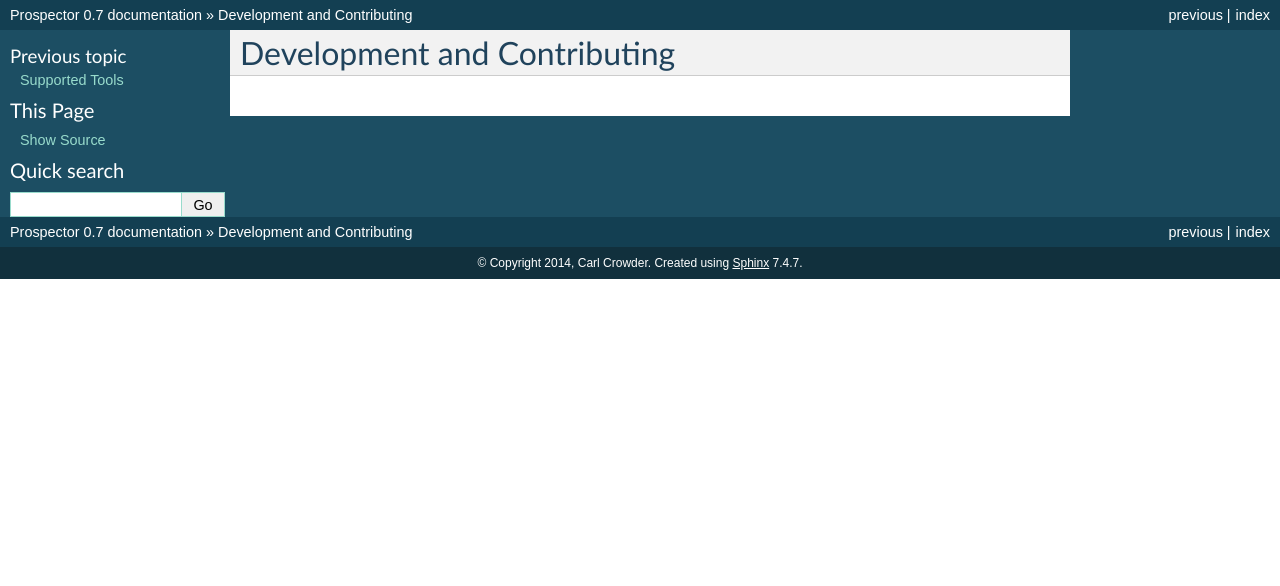
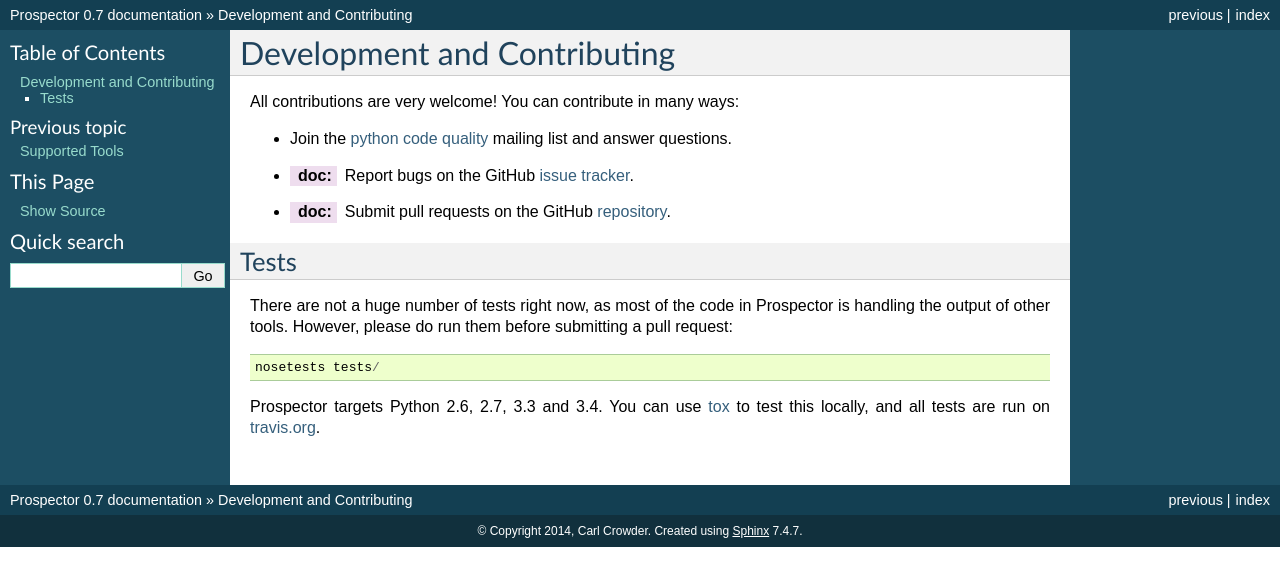
Before and after one commit to prospector-dev/prospector, a Sphinx documentation site: the page built from docs/contrib.rst, in a window 1280 px wide. Shown: the top 586 px of the page. Built offline with Sphinx 7.4.7, drawn with Linux system fonts in a browser that asks for light colours.

Commit message:
Adding documentation on how to contribute to prospector

```diff
--- a/docs/contrib.rst
+++ b/docs/contrib.rst
@@ -1,2 +1,29 @@
 Development and Contributing
 ============================
+
+All contributions are very welcome! You can contribute in many ways:
+
+* Join the `python code quality`_ mailing list and answer questions.
+
+* :doc: Report bugs on the GitHub `issue tracker`_.
+
+* :doc: Submit pull requests on the GitHub `repository`_.
+
+.. _python code quality: https://mail.python.org/mailman/listinfo/code-quality
+.. _issue tracker: https://github.com/landscapeio/prospector/issues
+.. _repository: https://github.com/landscapeio/prospector
+
+
+Tests
+-----
+
+There are not a huge number of tests right now, as most of the code in Prospector is
+handling the output of other tools. However, please do run them before submitting a pull request::
+
+    nosetests tests/
+
+Prospector targets Python 2.6, 2.7, 3.3 and 3.4. You can use `tox`_ to test this locally,
+and all tests are run on `travis.org`_.
+
+.. _tox: https://tox.readthedocs.org/en/latest/
+.. _travis.org: https://travis-ci.org/landscapeio/prospector
```
